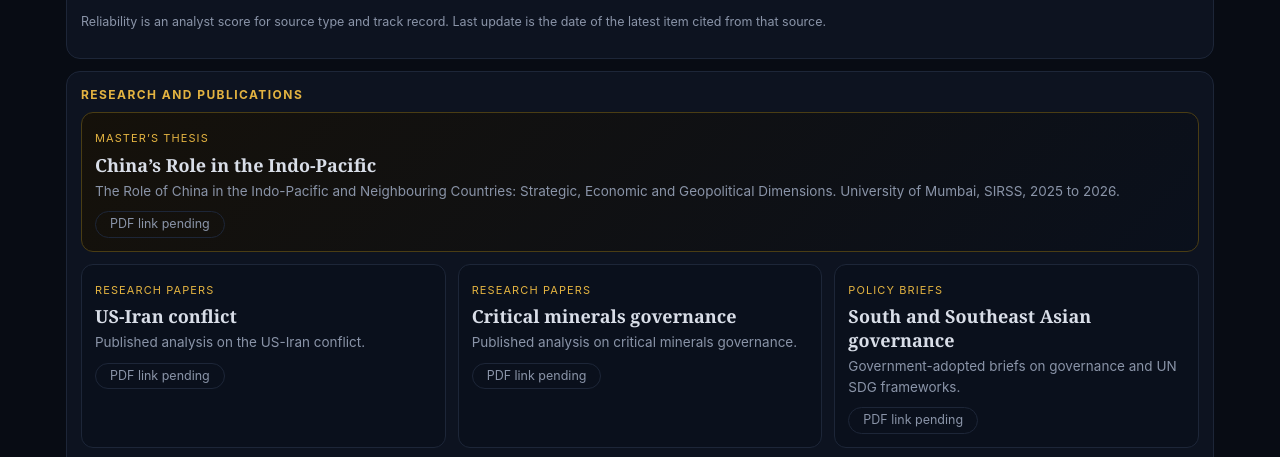
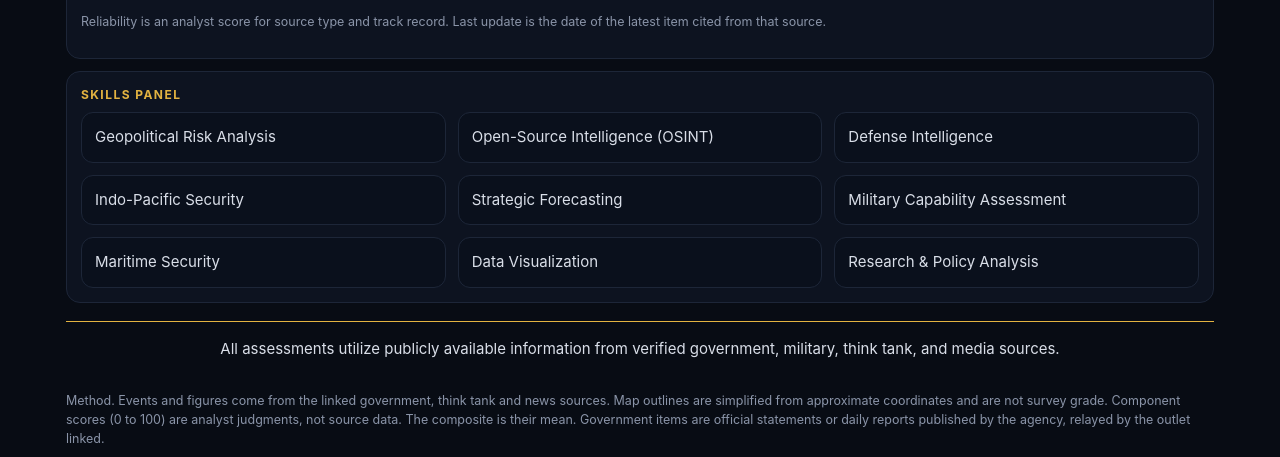
Before and after one commit to netblue-dot/netblue-dot.github.io, a plain HTML site: page indo-pacific-risk-index.html in a window 1280 px wide. Shown: the part 2690-3147 px from the top of the page. Drawn offline with Linux system fonts and the light colour scheme.

Commit message:
Add files via upload

```diff
--- a/indo-pacific-risk-index.html
+++ b/indo-pacific-risk-index.html
@@ -67,7 +67,6 @@ svg{display:block;width:100%;height:auto}
 <svg id="tl" viewBox="0 0 1000 250"></svg><div id="det"></div></div>
 <div class="box"><h3>Verified sources</h3><div class="flt" id="flt"></div><div id="feed"></div></div>
 <div class="box rv" style="margin-top:12px"><h3>Source registry</h3><div class="sg" id="sg"></div><p class="note">Reliability is an analyst score for source type and track record. Last update is the date of the latest item cited from that source.</p></div>
-<div class="box rv" style="margin-top:12px"><h3>Research and publications</h3><div class="pg" id="pg"></div></div>
 <div class="box rv" style="margin-top:12px"><h3>Skills panel</h3><div class="sk" id="sk"></div></div>
 <div class="ft rv">All assessments utilize publicly available information from verified government, military, think tank, and media sources.</div>
 <p class="note">Method. Events and figures come from the linked government, think tank and news sources. Map outlines are simplified from approximate coordinates and are not survey grade. Component scores (0 to 100) are analyst judgments, not source data. The composite is their mean. Government items are official statements or daily reports published by the agency, relayed by the outlet linked.</p>
@@ -147,10 +146,8 @@ $("flt").innerHTML=[["all","All"],["gov","Government"],["think","Think tank"],["
 document.querySelectorAll("#flt button").forEach(b=>b.onclick=()=>{ty=b.dataset.t;drawFeed()});
 $("feed").innerHTML=E.map((e,i)=>[e,i]).filter(([e])=>e[1]==cur&&(ty=="all"||e[2]==ty)).sort((a,b)=>b[0][0].localeCompare(a[0][0])).map(([e,i],j)=>`<div class="item" id="i${i}" style="animation-delay:${j*.05}s"><span class="tag" style="color:${Z[e[1]].c}">${T[e[2]]}</span><b>${e[4]}</b><br><small>${e[0]} · ${e[6]}</small><br>${e[5]}<br><a href="${e[7]}" target="_blank" rel="noopener">Open source</a></div>`).join("")||"<small>No items for this filter.</small>"}
 const SRC=[["Taiwan MND","Government",95,"2026-11-08","https://www.mnd.gov.tw/en/tag/pla/2"],["Japan MOD Joint Staff","Government",96,"2026-11-17","https://www.mod.go.jp/js/pdf/2026/p20261117_03e.pdf"],["Australian Department of Defence","Government",94,"2026-08-26","https://www.defence.gov.au/news-events/releases/2026-08-26/australia-philippines-united-states-demonstrate-collective-resolve-through-maritime-cooperative-activity"],["ROK Joint Chiefs, via Reuters","Government",90,"2026-11-04","https://www.thestar.com.my/news/world/2026/11/04/north-korea-fires-multiple-missiles-in-fourth-weapons-launch-in-a-month-seoul-says"],["Philippine Coast Guard, via Philstar","Government",82,"2026-09-25","https://interaksyon.philstar.com/?p=319737"],["USNI News","News",88,"2026-09-28","https://news.usni.org/?p=125527"],["CFR Conflict Tracker","Think tank",90,"2026-08-27","https://www.cfr.org/global-conflict-tracker/conflict/territorial-disputes-south-china-sea"],["Arms Control Association","Think tank",90,"2026-11","https://www.armscontrol.org/node/15539"]];
-const PUB=[["Master’s Thesis","China’s Role in the Indo-Pacific","The Role of China in the Indo-Pacific and Neighbouring Countries: Strategic, Economic and Geopolitical Dimensions. University of Mumbai, SIRSS, 2025 to 2026.",""],["Research Papers","US-Iran conflict","Published analysis on the US-Iran conflict.",""],["Research Papers","Critical minerals governance","Published analysis on critical minerals governance.",""],["Policy Briefs","South and Southeast Asian governance","Government-adopted briefs on governance and UN SDG frameworks.",""],["Strategic Assessments","Indo-Pacific Risk Index","Composite risk scoring for three flashpoints, sourced to official and media reporting.","#"],["OSINT Reports","Open-source incident reporting","Incident alerts and risk assessments built from open sources.",""],["Regional Security Analysis","Strait of Malacca tracker","Transit data and maritime risk analysis for a global chokepoint.","index.html"]];
 const SK=["Geopolitical Risk Analysis","Open-Source Intelligence (OSINT)","Defense Intelligence","Indo-Pacific Security","Strategic Forecasting","Military Capability Assessment","Maritime Security","Data Visualization","Research & Policy Analysis"];
 function drawExtra(){$("sg").innerHTML=SRC.map(s=>`<div class="src rv"><h4>${s[0]}</h4><span class="tag" style="color:var(--gd)">${s[1]}</span><div class="rel"><i data-w="${s[2]}"></i></div><div class="meta"><span>Reliability ${s[2]}/100</span><span>Updated ${s[3]}</span></div><a class="btn" href="${s[4]}" target="_blank" rel="noopener">Open source</a></div>`).join("");
-$("pg").innerHTML=PUB.map((p,i)=>`<div class="pub rv ${i?"":"big"}"><small>${p[0]}</small><h4>${p[1]}</h4><p>${p[2]}</p>${p[3]?`<a class="btn" href="${p[3]}" target="_blank" rel="noopener">${p[3].endsWith(".pdf")?"PDF":"Open"}</a>`:'<span class="btn off">PDF link pending</span>'}</div>`).join("");
 $("sk").innerHTML=SK.map(s=>`<div class="rv">${s}</div>`).join("");
 const io=new IntersectionObserver(es=>es.forEach(e=>{if(e.isIntersecting){e.target.classList.add("in");e.target.querySelectorAll(".rel i").forEach(i=>i.style.width=i.dataset.w+"%");io.unobserve(e.target)}}),{threshold:.1});
 document.querySelectorAll(".rv").forEach((el,i)=>{el.style.transitionDelay=(i%4*.08)+"s";io.observe(el)})}
```
